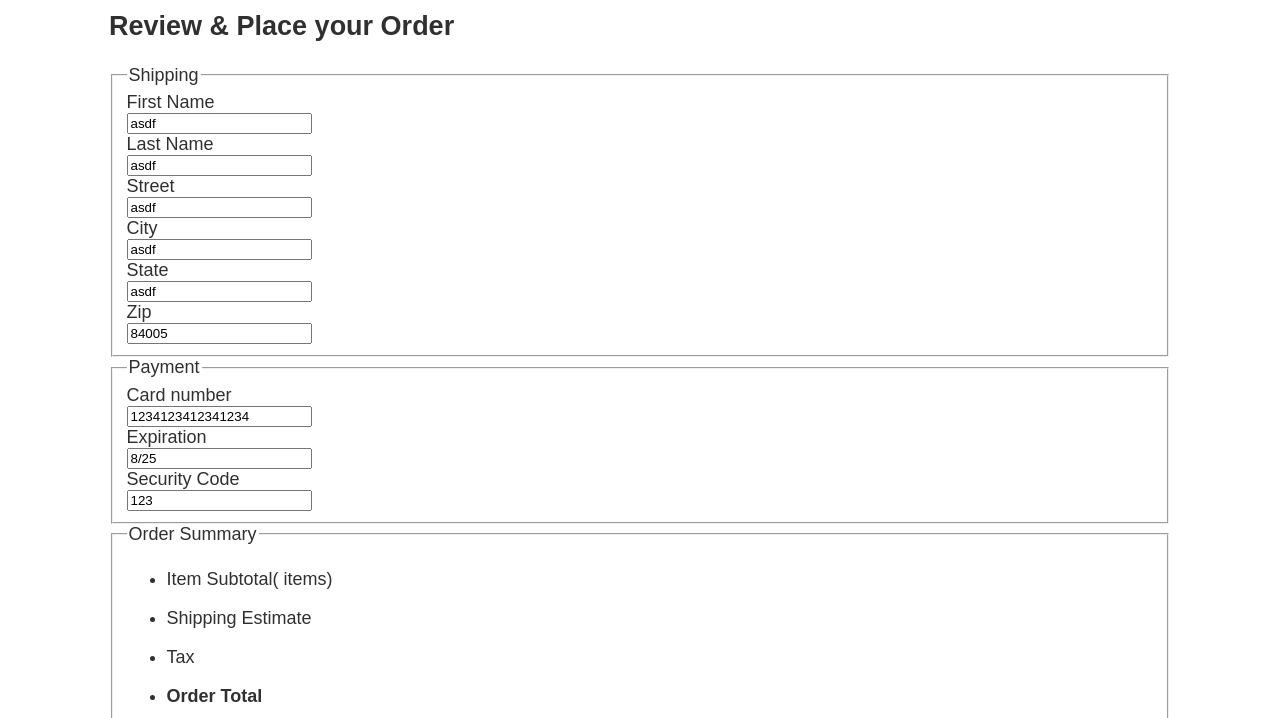
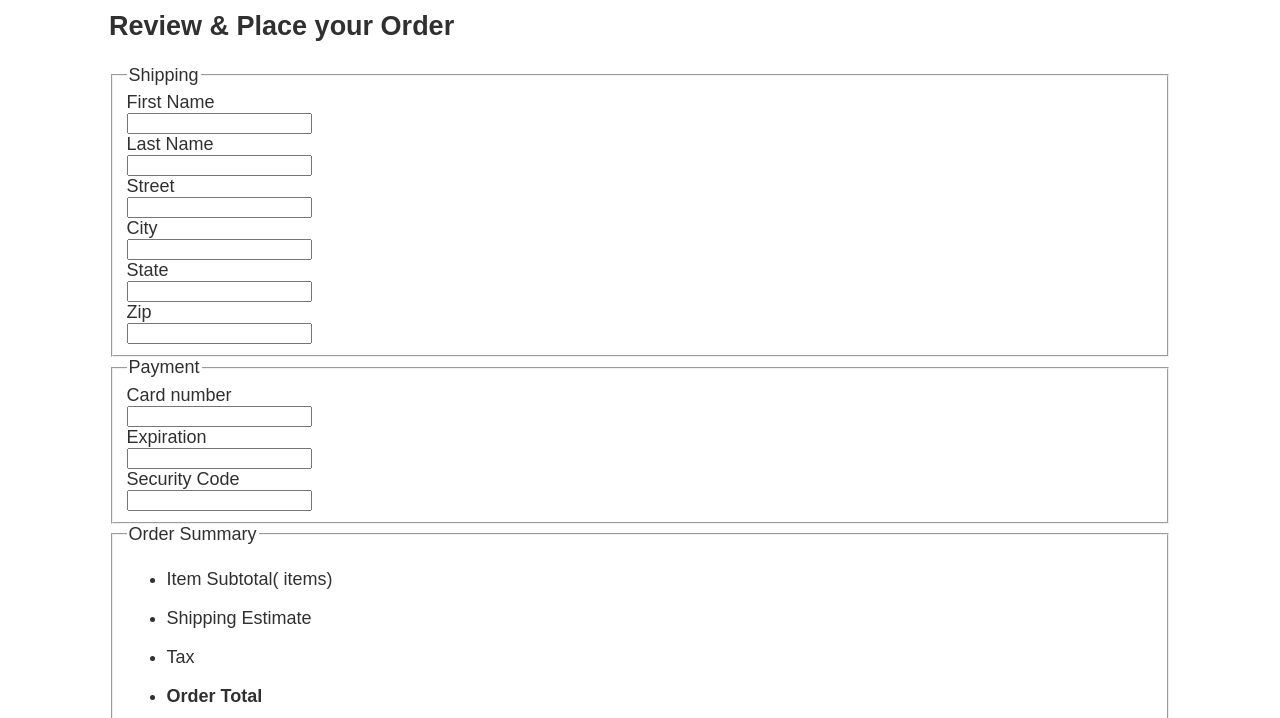
Before and after one commit to lsneth/SleepOutside, a website built with Vite: page src/checkout/index.html in a window 1280 px wide. Shown: the part 82-800 px from the top of the page. Built offline with nearby package versions, Linux system fonts and the light colour scheme; no server answers; files whose address does not match are found by name.

Commit message:
remove default values

```diff
--- a/src/checkout/index.html
+++ b/src/checkout/index.html
@@ -23,46 +23,28 @@
           <fieldset>
             <legend>Shipping</legend>
             <label for="fname">First Name</label>
-            <input type="text" id="fname" name="fname" required value="asdf" />
+            <input type="text" id="fname" name="fname" required />
             <label for="lname">Last Name</label>
-            <input type="text" id="lname" name="lname" required value="asdf" />
+            <input type="text" id="lname" name="lname" required />
             <label for="street">Street</label>
-            <input
-              type="text"
-              id="street"
-              name="street"
-              required
-              value="asdf"
-            />
+            <input type="text" id="street" name="street" required />
             <label for="city">City</label>
-            <input type="text" id="city" name="city" required value="asdf" />
+            <input type="text" id="city" name="city" required />
             <label for="state">State</label>
-            <input type="text" id="state" name="state" required value="asdf" />
+            <input type="text" id="state" name="state" required />
             <label for="zip">Zip</label>
-            <input type="number" id="zip" name="zip" required value="84005" />
+            <input type="number" id="zip" name="zip" required />
           </fieldset>
           <fieldset>
             <legend>Payment</legend>
             <label for="cardNumber">Card number</label>
             <!-- TODO: remove -->
-            <input
-              type="number"
-              id="cardNumber"
-              name="cardNumber"
-              required
-              value="1234123412341234"
-            />
+            <input type="number" id="cardNumber" name="cardNumber" required />
             <label for="expiration">Expiration</label>
-            <input
-              type="text"
-              id="expiration"
-              name="expiration"
-              required
-              value="8/25"
-            />
+            <input type="text" id="expiration" name="expiration" required " />
             <label for="code">Security Code</label>
             <!-- TODO: remove -->
-            <input type="number" id="code" name="code" required value="123" />
+            <input type="number" id="code" name="code" required />
           </fieldset>
           <fieldset class="checkout-summary">
             <legend>Order Summary</legend>
```
